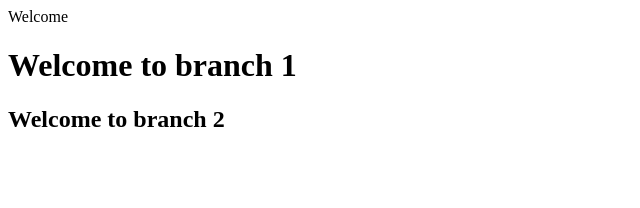
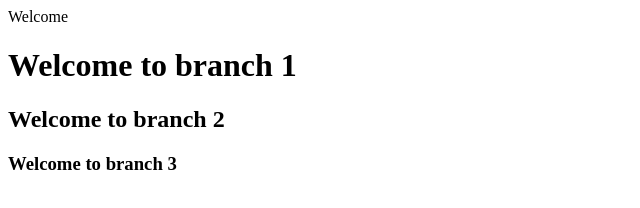
Before and after one commit to mansi01032023/AdvancedGit, a plain HTML site: page index.html in a window 1280 px wide. Shown: the whole page, without its empty margins (0-640 px from the left). Drawn offline with Linux system fonts and the light colour scheme.

Commit message:
Committing

```diff
--- a/index.html
+++ b/index.html
@@ -6,5 +6,6 @@
     <body>
         <h1>Welcome to branch 1</h1>
         <h2>Welcome to branch 2</h2>
+        <h3>Welcome to branch 3</h3>
     </body>
 </html>
```
